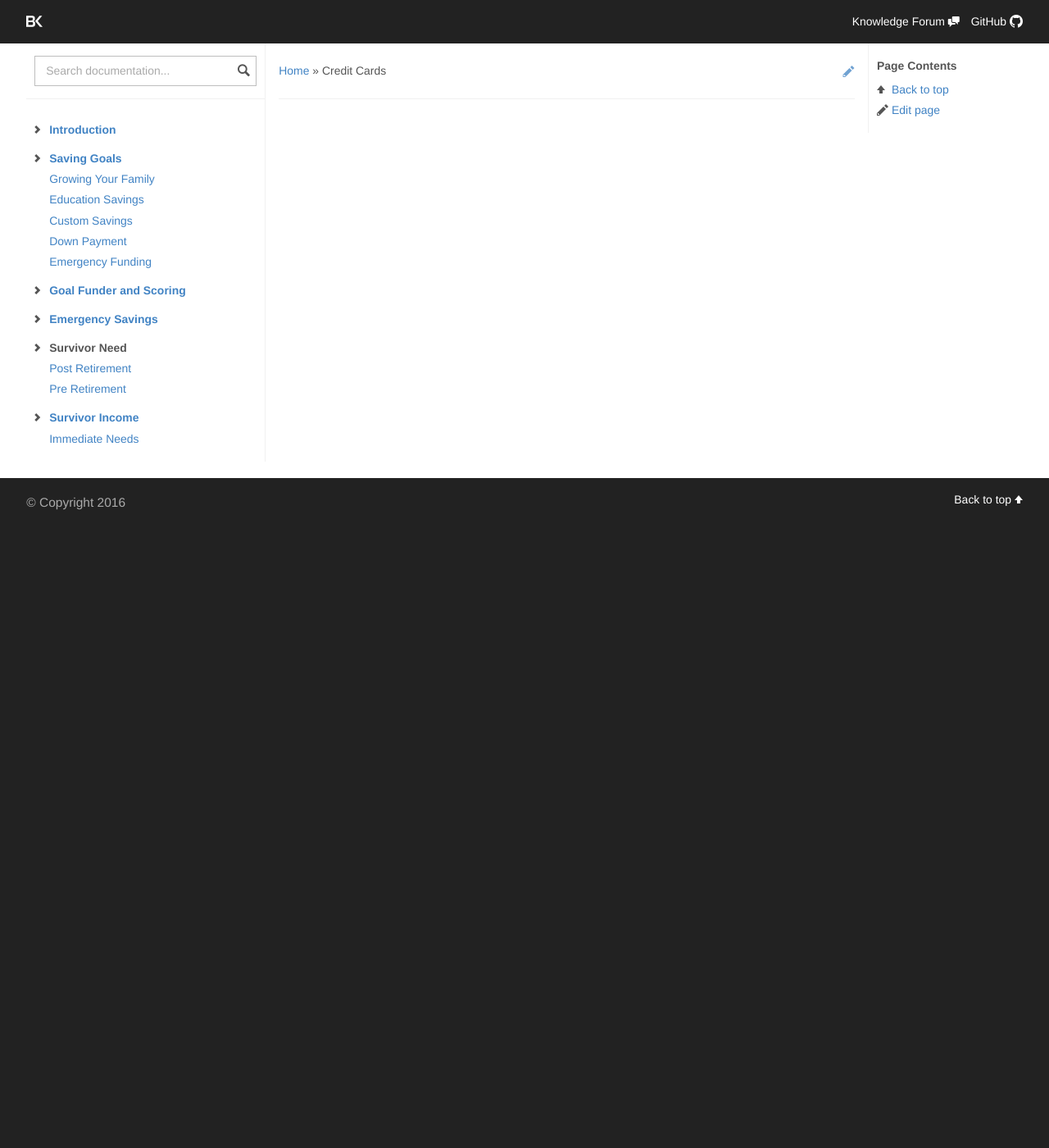
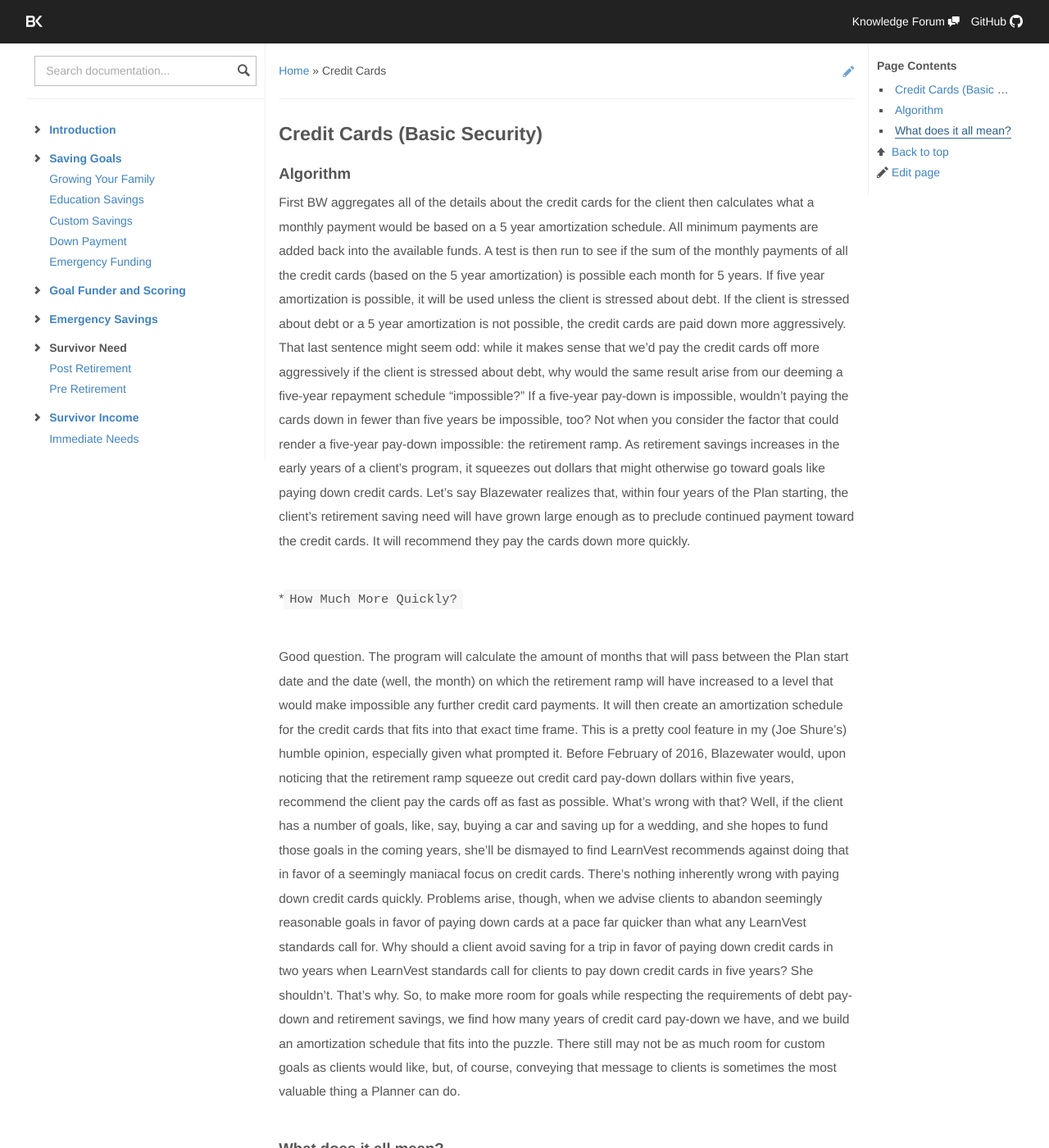
Before and after one commit to skoroth-kw/dockit, a Jekyll site: the page built from credit-cards/index.md, in a window 1280 px wide and 1400 px high. Shown: the whole window at 82% size. Built offline with Jekyll 4.4.1, drawn with Linux system fonts in a browser that asks for light colours; nearby versions of some CDN libraries; some of the changed text lies outside the part shown.

Commit message:
Updated index.md

```diff
--- a/credit-cards/index.md
+++ b/credit-cards/index.md
@@ -3,3 +3,31 @@ layout: doc
 title: Credit Cards
 published: true
 ---
+## Credit Cards (Basic Security)
+
+### Algorithm
+
+First BW aggregates all of the details about the credit cards for the client then calculates what a monthly payment would be based on a 5 year amortization schedule.  All minimum payments are added back into the available funds. A test is then run to see if the sum of the monthly payments of all the credit cards (based on the 5 year amortization) is possible each month for 5 years. If five year amortization is possible, it will be used unless the client is stressed about debt.  If the client is stressed about debt or a 5 year amortization is not possible, the credit cards are paid down more aggressively.
+That last sentence might seem odd: while it makes sense that we’d pay the credit cards off more aggressively if the client is stressed about debt, why would the same result arise from our deeming a five-year repayment schedule “impossible?” If a five-year pay-down is impossible, wouldn’t paying the cards down in fewer than five years be impossible, too?
+Not when you consider the factor that could render a five-year pay-down impossible: the retirement ramp. As retirement savings increases in the early years of a client’s program, it squeezes out dollars that might otherwise go toward goals like paying down credit cards. Let’s say Blazewater realizes that, within four years of the Plan starting, the client’s retirement saving need will have grown large enough as to preclude continued payment toward the credit cards. It will recommend they pay the cards down more quickly.
+
+*`How Much More Quickly?`
+
+Good question. The program will calculate the amount of months that will pass between the Plan start date and the date (well, the month) on which the retirement ramp will have increased to a level that would make impossible any further credit card payments. It will then create an amortization schedule for the credit cards that fits into that exact time frame.
+This is a pretty cool feature in my (Joe Shure's) humble opinion, especially given what prompted it. Before February of 2016, Blazewater would, upon noticing that the retirement ramp squeeze out credit card pay-down dollars within five years, recommend the client pay the cards off as fast as possible. What’s wrong with that? Well, if the client has a number of goals, like, say, buying a car and saving up for a wedding, and she hopes to fund those goals in the coming years, she’ll be dismayed to find LearnVest recommends against doing that in favor of a seemingly maniacal focus on credit cards.
+There’s nothing inherently wrong with paying down credit cards quickly. Problems arise, though, when we advise clients to abandon seemingly reasonable goals in favor of paying down cards at a pace far quicker than what any LearnVest standards call for. Why should a client avoid saving for a trip in favor of paying down credit cards in two years when LearnVest standards call for clients to pay down credit cards in five years?
+She shouldn’t. That’s why. So, to make more room for goals while respecting the requirements of debt pay-down and retirement savings, we find how many years of credit card pay-down we have, and we build an amortization schedule that fits into the puzzle. There still may not be as much room for custom goals as clients would like, but, of course, conveying that message to clients is sometimes the most valuable thing a Planner can do.
+
+### What does it all mean?
+
+We know this topic is dense, so here’s an attempt at a description of our credit card approach that comes a bit closer to plain English; the software will…
+
+- Enforce the LearnVest standard of paying credit cards down in five or fewer years where possible*.
+
+- Recommend paying cards off more quickly if a) the client is stressed out about debt, or b) scheduled increases to retirement savings would, within the five years that follow, claim the money that’s now available to pay down credit cards. The mechanism by which we have clients pay credit cards down in fewer than five years is called the “greedy funder,” which you saw mentioned above.
+
+- We rank first on descending interest rate (excluding intro rate and intro time period) and second on ascending balance. For example, if two cards have 15% rates each, we'll pay down the card with the smallest balance first.
+- The prior point is true even if introductory cards are in the mix: we treat them no differently from other cards except that we account in the client’s plan for the fact that interest will accrue during only a portion of their pay-down schedules. We rank intro-rate cards among others in the pay-down order based on the interest rate they'll begin accruing once the intro period ends.
+- Prioritize, even having said all of that, the pay-down of “same as cash” cards, the malevolent cousin of intro rate cards. They, too, accrue no interest during an introductory period, but if balances remain after that period, their issuers demand clients pay all the interest that would have accrued during those halcyon, intro-rate days.
+
+>Sometimes it’s impossible. If the client has $100,000 of credit card debt and a $35,000 per year income, it would be difficult to pay the debt down within five years, especially considering the need to build emergency savings and save for retirement.
```
